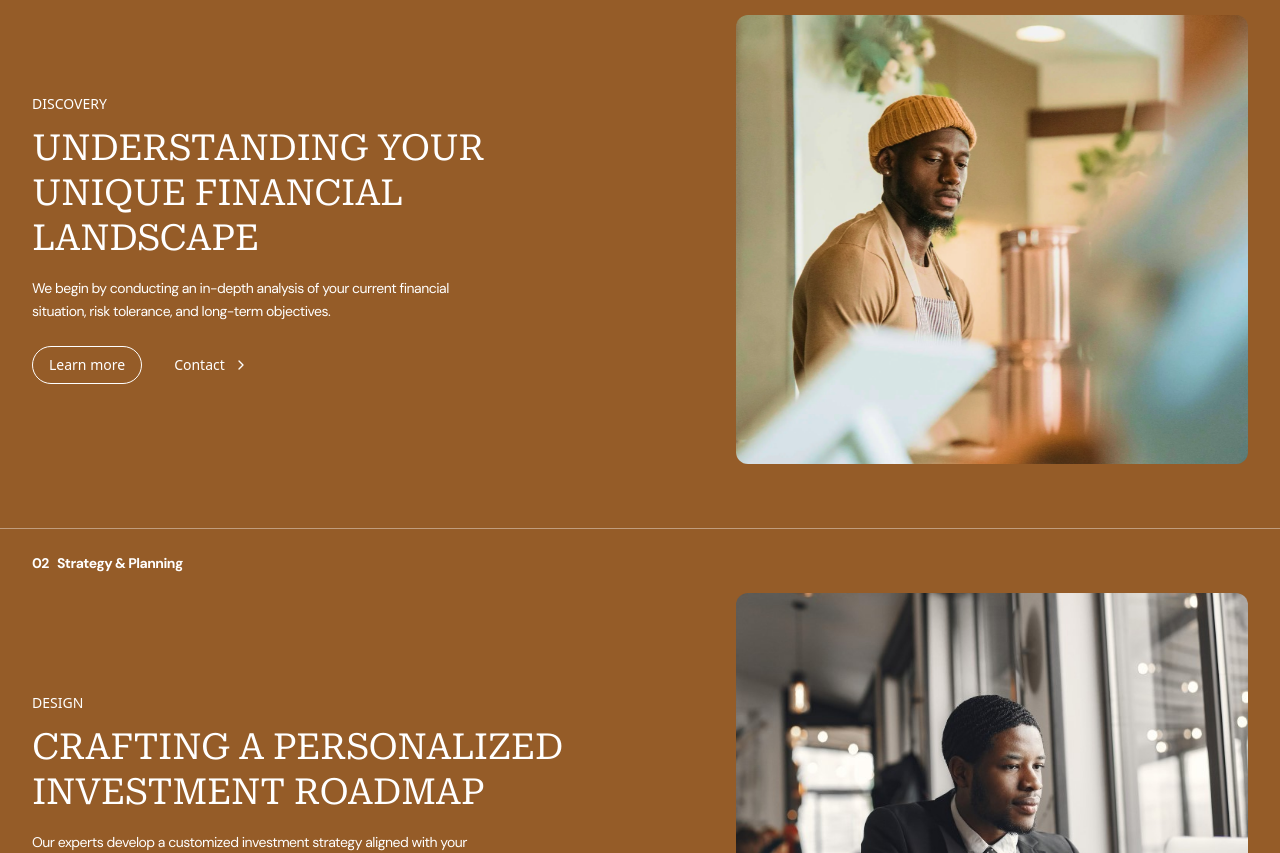
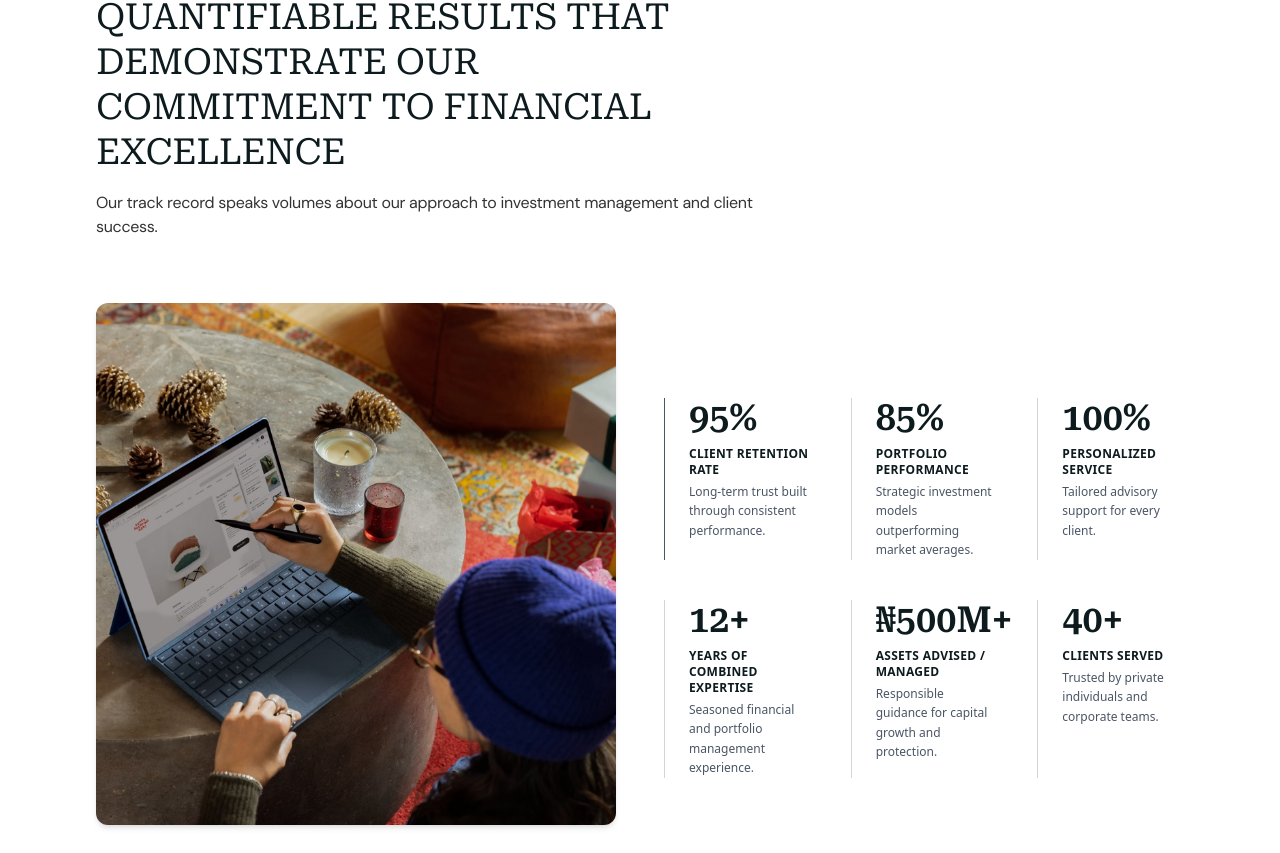
Before and after one commit to Edward-Ijeruh/chapelhill, a React (Vite) app: page / in a window 1280 px wide. Shown: the part 2647-3500 px from the top of the page. Built offline with nearby package versions, Linux system fonts and the light colour scheme.

Commit message:
Add statistics section

```diff
--- a/package.json
+++ b/package.json
@@ -14,7 +14,9 @@
     "framer-motion": "^12.23.24",
     "lucide-react": "^0.552.0",
     "react": "^19.1.1",
+    "react-countup": "^6.5.3",
     "react-dom": "^19.1.1",
+    "react-intersection-observer": "^10.0.0",
     "react-router-dom": "^7.9.5",
     "tailwindcss": "^4.1.16"
   },
--- /dev/null
+++ b/src/Components/StatsGrid.tsx
@@ -0,0 +1,88 @@
+import CountUp from "react-countup";
+import { useInView } from "react-intersection-observer";
+
+// Stats
+const stats = [
+  {
+    value: 95,
+    suffix: "%",
+    label: "CLIENT RETENTION RATE",
+    desc: "Long-term trust built through consistent performance.",
+  },
+  {
+    value: 85,
+    suffix: "%",
+    label: "PORTFOLIO PERFORMANCE",
+    desc: "Strategic investment models outperforming market averages.",
+  },
+  {
+    value: 100,
+    suffix: "%",
+    label: "PERSONALIZED SERVICE",
+    desc: "Tailored advisory support for every client.",
+  },
+  {
+    value: 12,
+    suffix: "+",
+    label: "YEARS OF COMBINED EXPERTISE",
+    desc: "Seasoned financial and portfolio management experience.",
+  },
+  {
+    value: 500,
+    prefix: "₦",
+    suffix: "M+",
+    label: "ASSETS ADVISED / MANAGED",
+    desc: "Responsible guidance for capital growth and protection.",
+  },
+  {
+    value: 40,
+    suffix: "+",
+    label: "CLIENTS SERVED",
+    desc: "Trusted by private individuals and corporate teams.",
+  },
+];
+
+export default function StatsGrid() {
+  const { ref, inView } = useInView({
+    triggerOnce: false,
+    threshold: 0.3,
+  });
+
+  return (
+    <div
+      ref={ref}
+      className="grid grid-cols-1 sm:grid-cols-2 lg:grid-cols-3 gap-10 mt-12"
+    >
+      {stats.map((item, index) => (
+        <div
+          key={index}
+          className={`pl-6 border-l ${
+            index === 0 ? "border-gray-600" : "border-gray-300"
+          }`}
+        >
+          <h3
+            className="text-3xl md:text-4xl font-semibold text-[#0D1B1E]"
+            style={{ fontFamily: '"Roboto Serif", serif' }}
+          >
+            <CountUp
+              key={inView ? `animate-${index}` : `stop-${index}`}
+              start={inView ? 0 : item.value}
+              end={inView ? item.value : 0}
+              duration={2}
+              suffix={item.suffix}
+              prefix={item.prefix}
+            />
+          </h3>
+
+          <p className="text-xs font-semibold mt-2 tracking-wide">
+            {item.label}
+          </p>
+
+          <p className="text-xs text-gray-600 mt-1 leading-relaxed">
+            {item.desc}
+          </p>
+        </div>
+      ))}
+    </div>
+  );
+}
--- a/src/pages/HomePage.tsx
+++ b/src/pages/HomePage.tsx
@@ -1,5 +1,6 @@
 import { motion } from "framer-motion";
 import { ChevronRight, ChevronDown } from "lucide-react";
+import StatsGrid from "../Components/StatsGrid";
 
 // Images
 import sectionTwoImgOne from "../assets/images/homepage/section-2-img-1.jpg";
@@ -12,6 +13,7 @@ import sectionFiveImgOne from "../assets/images/homepage/section-5-img-1.jpg";
 import sectionFiveImgTwo from "../assets/images/homepage/section-5-img-2.jpg";
 import sectionFiveImgThree from "../assets/images/homepage/section-5-img-3.jpg";
 import sectionSixImg from "../assets/images/homepage/section-6-img.png";
+import sectionSevenImg from "../assets/images/homepage/section-7-img-1.png";
 import ceo from "../assets/images/homepage/ceo.jpg";
 
 export default function HomePage() {
@@ -39,6 +41,7 @@ export default function HomePage() {
             animate={{ opacity: 1, x: 0 }}
             transition={{ duration: 0.8 }}
             className="text-white max-w-xl"
+            viewport={{ once: false, amount: 0.3 }}
           >
             <h1
               style={{
@@ -73,6 +76,7 @@ export default function HomePage() {
             initial={{ opacity: 0, y: 20 }}
             animate={{ opacity: 1, y: 0 }}
             transition={{ delay: 0.6, duration: 0.6 }}
+            viewport={{ once: false, amount: 0.3 }}
             className="hidden md:block absolute bottom-24 right-6 text-white/90 text-xs md:text-sm leading-relaxed max-w-sm"
             style={{
               fontFamily: '"DM Sans", sans-serif',
@@ -107,7 +111,7 @@ export default function HomePage() {
           initial={{ opacity: 0, y: 40 }}
           whileInView={{ opacity: 1, y: 0 }}
           transition={{ duration: 0.9, ease: "easeOut" }}
-          viewport={{ once: true }}
+          viewport={{ once: false, amount: 0.3 }}
         >
           {/* Founder image */}
           <motion.div
@@ -128,7 +132,7 @@ export default function HomePage() {
             initial={{ opacity: 0, y: 30 }}
             whileInView={{ opacity: 1, y: 0 }}
             transition={{ duration: 1.1, ease: "easeOut" }}
-            viewport={{ once: true }}
+            viewport={{ once: false, amount: 0.3 }}
           >
             <p
               className="text-xs mb-4 font-bold"
@@ -186,7 +190,7 @@ export default function HomePage() {
           initial={{ opacity: 0, y: 40 }}
           whileInView={{ opacity: 1, y: 0 }}
           transition={{ duration: 0.8, ease: "easeOut" }}
-          viewport={{ once: true }}
+          viewport={{ once: false, amount: 0.3 }}
         >
           {/* Left heading section */}
           <div>
@@ -247,7 +251,7 @@ export default function HomePage() {
             initial={{ opacity: 0, y: 40 }}
             whileInView={{ opacity: 1, y: 0 }}
             transition={{ duration: 0.7, ease: "easeOut" }}
-            viewport={{ once: true }}
+            viewport={{ once: false, amount: 0.3 }}
           >
             <img
               src={sectionTwoImgOne}
@@ -271,7 +275,7 @@ export default function HomePage() {
             initial={{ opacity: 0, y: 40 }}
             whileInView={{ opacity: 1, y: 0 }}
             transition={{ duration: 0.9, ease: "easeOut" }}
-            viewport={{ once: true }}
+            viewport={{ once: false, amount: 0.3 }}
           >
             <img
               src={sectionTwoImgTwo}
@@ -294,7 +298,7 @@ export default function HomePage() {
             initial={{ opacity: 0, y: 40 }}
             whileInView={{ opacity: 1, y: 0 }}
             transition={{ duration: 1.1, ease: "easeOut" }}
-            viewport={{ once: true }}
+            viewport={{ once: false, amount: 0.3 }}
           >
             <img
               src={sectionTwoImgThree}
@@ -313,6 +317,60 @@ export default function HomePage() {
         </div>
       </section>
 
+      {/* Our Impact */}
+      <section className="bg-white text-[#0D1B1E] py-24 px-6 md:px-12 lg:px-24">
+        <motion.div
+          className="max-w-7xl mx-auto"
+          initial={{ opacity: 0, y: 40 }}
+          whileInView={{ opacity: 1, y: 0 }}
+          transition={{ duration: 0.9, ease: "easeOut" }}
+          viewport={{ once: false, amount: 0.3 }}
+        >
+          {/* Heading */}
+          <p
+            className="text-xs font-bold mb-3"
+            style={{ letterSpacing: "0.08em" }}
+          >
+            OUR IMPACT
+          </p>
+
+          <h2
+            className="text-3xl md:text-4xl leading-tight max-w-3xl"
+            style={{
+              fontFamily: '"Roboto Serif", serif',
+              letterSpacing: "-0.5px",
+            }}
+          >
+            QUANTIFIABLE RESULTS THAT <br /> DEMONSTRATE OUR <br /> COMMITMENT
+            TO FINANCIAL <br />
+            EXCELLENCE
+          </h2>
+
+          <p
+            className="text-sm md:text-base text-[#333] mt-4 max-w-2xl"
+            style={{
+              fontFamily: '"DM Sans", sans-serif',
+              letterSpacing: "-0.3px",
+            }}
+          >
+            Our track record speaks volumes about our approach to investment
+            management and client success.
+          </p>
+
+          {/* Content Layout */}
+          <div className="mt-16 grid md:grid-cols-2 gap-12 items-center">
+            {/* Image */}
+            <img
+              src={sectionSevenImg}
+              alt="Impact illustration"
+              className="w-full h-auto rounded-xl object-cover shadow-md"
+            />
+
+            <StatsGrid />
+          </div>
+        </motion.div>
+      </section>
+
       {/* Consultation Steps */}
       <section className="bg-[#955c28] text-white py-20 ">
         <div className="max-w-7xl mx-auto px-6 md:px-8">
@@ -322,7 +380,7 @@ export default function HomePage() {
             initial={{ opacity: 0, y: 40 }}
             whileInView={{ opacity: 1, y: 0 }}
             transition={{ duration: 0.9, ease: "easeOut" }}
-            viewport={{ once: true }}
+            viewport={{ once: false, amount: 0.3 }}
           >
             {/* Step label */}
             <div
@@ -394,7 +452,7 @@ export default function HomePage() {
             initial={{ opacity: 0, y: 40 }}
             whileInView={{ opacity: 1, y: 0 }}
             transition={{ duration: 0.9, ease: "easeOut" }}
-            viewport={{ once: true }}
+            viewport={{ once: false, amount: 0.3 }}
           >
             <div
               className="absolute top-6 left-0 flex items-center gap-2"
@@ -463,7 +521,7 @@ export default function HomePage() {
             initial={{ opacity: 0, y: 40 }}
             whileInView={{ opacity: 1, y: 0 }}
             transition={{ duration: 0.9, ease: "easeOut" }}
-            viewport={{ once: true }}
+            viewport={{ once: false, amount: 0.3 }}
           >
             <div
               className="absolute top-6 left-0 flex items-center gap-2"
@@ -531,7 +589,7 @@ export default function HomePage() {
           initial={{ opacity: 0, y: 40 }}
           whileInView={{ opacity: 1, y: 0 }}
           transition={{ duration: 0.8, ease: "easeOut" }}
-          viewport={{ once: true }}
+          viewport={{ once: false, amount: 0.3 }}
         >
           {/* Left heading section */}
           <div>
@@ -578,7 +636,7 @@ export default function HomePage() {
             initial={{ opacity: 0, y: 40 }}
             whileInView={{ opacity: 1, y: 0 }}
             transition={{ duration: 0.9, ease: "easeOut" }}
-            viewport={{ once: true }}
+            viewport={{ once: false, amount: 0.3 }}
           >
             <img
               src={sectionFiveImgOne}
@@ -606,7 +664,7 @@ export default function HomePage() {
             initial={{ opacity: 0, y: 40 }}
             whileInView={{ opacity: 1, y: 0 }}
             transition={{ duration: 0.9, ease: "easeOut", delay: 0.1 }}
-            viewport={{ once: true }}
+            viewport={{ once: false, amount: 0.3 }}
           >
             <img
               src={sectionFiveImgTwo}
@@ -634,7 +692,7 @@ export default function HomePage() {
             initial={{ opacity: 0, y: 40 }}
             whileInView={{ opacity: 1, y: 0 }}
             transition={{ duration: 0.9, ease: "easeOut", delay: 0.2 }}
-            viewport={{ once: true }}
+            viewport={{ once: false, amount: 0.3 }}
           >
             <img
               src={sectionFiveImgThree}
@@ -663,7 +721,7 @@ export default function HomePage() {
           initial={{ opacity: 0, y: 40 }}
           whileInView={{ opacity: 1, y: 0 }}
           transition={{ duration: 0.9, ease: "easeOut", delay: 0.3 }}
-          viewport={{ once: true }}
+          viewport={{ once: false, amount: 0.3 }}
         >
           <button className="border border-black px-4 py-2 rounded-full text-sm md:text-md hover:bg-black hover:text-white transition cursor-pointer">
             Learn more
@@ -687,7 +745,7 @@ export default function HomePage() {
             initial={{ opacity: 0, y: 60 }}
             whileInView={{ opacity: 1, y: 0 }}
             transition={{ duration: 0.9, ease: "easeOut" }}
-            viewport={{ once: true, amount: 0.3 }}
+            viewport={{ once: false, amount: 0.3 }}
           >
             <p
               className="text-xs mb-4 font-bold"
@@ -746,7 +804,7 @@ export default function HomePage() {
             initial={{ opacity: 0, y: 60 }}
             whileInView={{ opacity: 1, y: 0 }}
             transition={{ duration: 1.1, ease: "easeOut" }}
-            viewport={{ once: true, amount: 0.3 }}
+            viewport={{ once: false, amount: 0.3 }}
           >
             <img
               src={sectionSixImg}
```
Also changed, not shown: src/assets/images/homepage/section-7-img-1.png (added), 1 other file (tests, documents, lock files or other folders).
